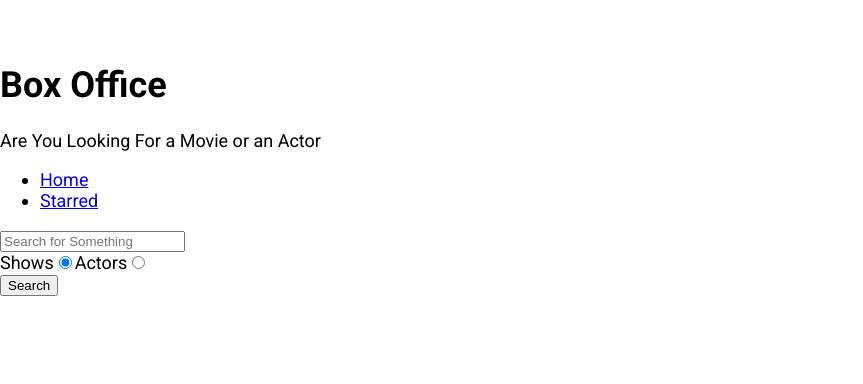
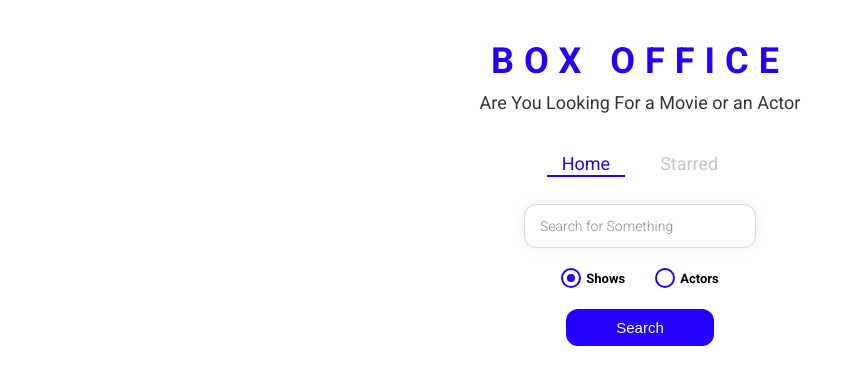
Before and after one commit to Arka121001/box-office-Main, a React (Create React App) app: page / in a window 1280 px wide. Shown: the top 384 px of the page, without its empty margins (0-863 px from the left). Built offline with nearby package versions, Linux system fonts and the light colour scheme.

Commit message:
The Entire app Get up Done

```diff
--- a/src/App.js
+++ b/src/App.js
@@ -1,11 +1,24 @@
 import React from 'react';
 import {Switch , Route} from 'react-router-dom'
+
+import { ThemeProvider } from 'styled-components'
+
 import Home from './pages/Home';
 import Starred from './pages/Starred'
 import Show from './pages/Show';
 
+const theme = {
+  mainColors: {
+    blue: '#2400ff',
+    gray: '#c6c6c6',
+    dark: '#353535',
+  },
+};
+
 function App() {
   return (
+
+    <ThemeProvider theme = {theme}>
 
     <Switch>
 
@@ -19,6 +32,8 @@ function App() {
 
     </Switch>
 
+    </ThemeProvider>
+
 
   );
 }
--- /dev/null
+++ b/src/components/CustomRadio.js
@@ -0,0 +1,68 @@
+import React from 'react'
+import styled from 'styled-components';
+
+
+const RadioWrapper = styled.label`
+  display: block;
+  position: relative;
+  padding-left: 25px;
+  cursor: pointer;
+  font-size: 13px;
+  user-select: none;
+  font-weight: 700;
+  line-height: 1.65;
+
+  input {
+    position: absolute;
+    opacity: 0;
+    cursor: pointer;
+  }
+
+  span {
+    position: absolute;
+    top: 0;
+    left: 0;
+    height: 16px;
+    width: 16px;
+    background-color: #fff;
+    border: 2px solid ${({ theme }) => theme.mainColors.blue};
+    border-radius: 50%;
+  }
+
+  input:checked ~ span {
+    background-color: #fff;
+    border: 2px solid ${({ theme }) => theme.mainColors.blue};
+  }
+
+  span:after {
+    content: '';
+    position: absolute;
+    display: none;
+  }
+
+  input:checked ~ span:after {
+    display: block;
+  }
+
+  span:after {
+    top: 4px;
+    left: 4px;
+    width: 8px;
+    height: 8px;
+    border-radius: 50%;
+    background: ${({ theme }) => theme.mainColors.blue};
+  }
+`;
+
+
+const CustomRadio = ({ label , ...restProps}) => {
+  return (
+      <RadioWrapper  htmlFor = {restProps.id}>
+      {label}
+          <input  {...restProps} type = "radio"  />
+          <span/>
+        </RadioWrapper>
+  )
+}
+
+export default CustomRadio
--- a/src/components/Navs.js
+++ b/src/components/Navs.js
@@ -1,5 +1,6 @@
 import React from 'react'
-import {Link} from 'react-router-dom'
+import { useLocation } from 'react-router'
+import { NavList , LinkStyled} from './Navs.styled'
 
 const LINKS = [
   {to: '/', text: 'Home'},
@@ -7,15 +8,20 @@ const LINKS = [
 ]
 
  const Navs = () => {
+
+  const location = useLocation()
   return (
     <div>
 
-      <ul>
+      <NavList>
         {
-          LINKS.map(item => <li key = {item.to}> <Link to = {item.to}> {item.text} </Link> </li>)
+          LINKS.map(item => <li key = {item.to}>
+          <LinkStyled to = {item.to}
+          className = {item.to === location.pathname ? 'active' : ''}>
+          {item.text} </LinkStyled> </li>)
         }
 
-      </ul>
+      </NavList>
 
     </div>
   )
--- /dev/null
+++ b/src/components/Navs.styled.js
@@ -0,0 +1,41 @@
+import styled from "styled-components";
+import { Link } from "react-router-dom";
+
+export const NavList = styled.ul`
+  display: flex;
+  justify-content: center;
+  list-style: none;
+  margin: 0 0 30px;
+  padding: 0;
+`;
+
+export const LinkStyled = styled(Link)`
+  margin: 0 10px;
+  padding: 3px 15px;
+  position: relative;
+  text-decoration: none;
+  color: ${({ theme }) => theme.mainColors.gray};
+  &.active {
+    color: ${({ theme }) => theme.mainColors.blue};
+    &:after {
+      content: '';
+      position: absolute;
+      display: block;
+      height: 2px;
+      left: 0%;
+      bottom: 0;
+      background-color: ${({ theme }) => theme.mainColors.blue};
+      animation: slide-in 0.3s ease-in forwards;
+      @keyframes slide-in {
+        from {
+          left: 50%;
+          width: 0;
+        }
+        to {
+          left: 0%;
+          width: 100%;
+        }
+      }
+    }
+  }
+`;
--- a/src/components/Title.js
+++ b/src/components/Title.js
@@ -1,12 +1,13 @@
 import React from 'react'
+import { TitleWrapper } from './Title.styled'
 
 const Title = ({ title,subtitle }) => {
   return (
-    <div>
+    <TitleWrapper>
 
       <h1>{title}</h1>
       <p>{subtitle}</p>
-    </div>
+    </TitleWrapper>
   )
 }
 
--- /dev/null
+++ b/src/components/Title.styled.js
@@ -0,0 +1,18 @@
+import styled from "styled-components";
+
+export const TitleWrapper = styled.div`
+  text-align: center;
+  margin: 0 0 40px;
+
+  h1 {
+    color: ${({ theme }) => theme.mainColors.blue};
+    letter-spacing: 10px;
+    text-transform: uppercase;
+    margin: 0 0 10px;
+  }
+
+  p {
+    color: ${({ theme }) => theme.mainColors.dark};
+    margin: 0;
+  }
+`;
--- a/src/pages/Home.js
+++ b/src/pages/Home.js
@@ -4,6 +4,8 @@ import MainPageLayout from '../components/MainPageLayout';
 import ShowGrid from '../components/show/ShowGrid';
 import { apiGet } from '../misc/config';
 import { useLastQuery } from '../misc/custom-hooks';
+import { RadioInputsWrapper, SearchButtonWrapper, SearchInput } from './Home.styled';
+import CustomRadio from '../components/CustomRadio'
 
 const Home = () => {
 
@@ -59,24 +61,36 @@ const Home = () => {
 
   return (
     <MainPageLayout>
-      <input type = "text" placeholder = "Search for Something"
+      <SearchInput type = "text" placeholder = "Search for Something"
       onChange = {onInputChange} onKeyDown = {onKeyDown}value = {input}/>
 
-      <div>
-        <label htmlFor ="shows-search">
-          Shows
-          <input id = "shows-search" type = "radio" value = "shows"
-          checked = {isShowsSearch} onChange = {onRadioChange} />
-        </label>
+      <RadioInputsWrapper>
+        <div>
 
-        <label htmlFor =  "actors-search">
-          Actors
-          <input id = "actors-search" type = "radio" value = "people"
-           checked = {!isShowsSearch} onChange = {onRadioChange} />
-        </label>
-      </div>
+          <CustomRadio
+          label = "Shows"
+          id = "shows-search"  value = "shows"
+          checked = {isShowsSearch} onChange = {onRadioChange}
+          />
+        </div>
 
+        <div>
+        <CustomRadio
+          label = "Actors"
+          id = "actors-search"  value = "people"
+           checked = {!isShowsSearch} onChange = {onRadioChange}
+          />
+
+        </div>
+      </RadioInputsWrapper>
+
+
+      <SearchButtonWrapper>
       <button type = "button" on onClick={onSearch}>Search</button>
+
+      </SearchButtonWrapper>
+
+
       {renderResults()}
 
     </MainPageLayout>
--- /dev/null
+++ b/src/pages/Home.styled.js
@@ -0,0 +1,49 @@
+import styled from "styled-components";
+
+export const SearchInput = styled.input`
+  display: block;
+  font-family: 'Roboto', sans-serif;
+  width: 200px;
+  margin: auto;
+  outline: none;
+  padding: 13px 15px;
+  border: 1px solid #dbdbdb;
+  box-shadow: 0px 0px 10px 0px rgba(219, 219, 219, 0.5);
+  font-size: 14px;
+  border-radius: 12px;
+  color: #8d8d8d;
+
+  &::placeholder {
+    font-weight: 300;
+    color: #8d8d8d;
+  }
+`;
+
+export const RadioInputsWrapper = styled.div`
+  display: flex;
+  justify-content: center;
+  margin: 20px 0;
+
+  div {
+    margin: 0 15px;
+  }
+`;
+
+export const SearchButtonWrapper = styled.div`
+  text-align: center;
+  margin-bottom: 35px;
+
+  button {
+    color: #fff;
+    background-color: ${({ theme }) => theme.mainColors.blue};
+    margin: auto;
+    padding: 10px 50px;
+    font-size: 15px;
+    border: none;
+    outline: none;
+    border-radius: 12px;
+    &:hover {
+      cursor: pointer;
+    }
+  }
+`;
```
